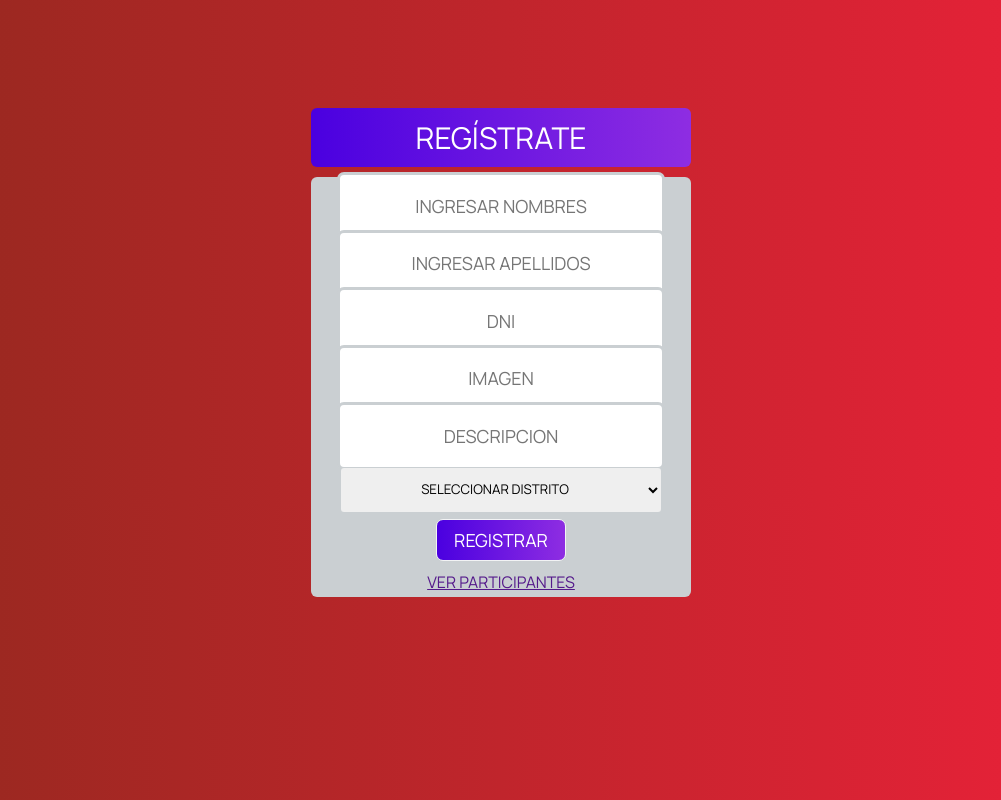
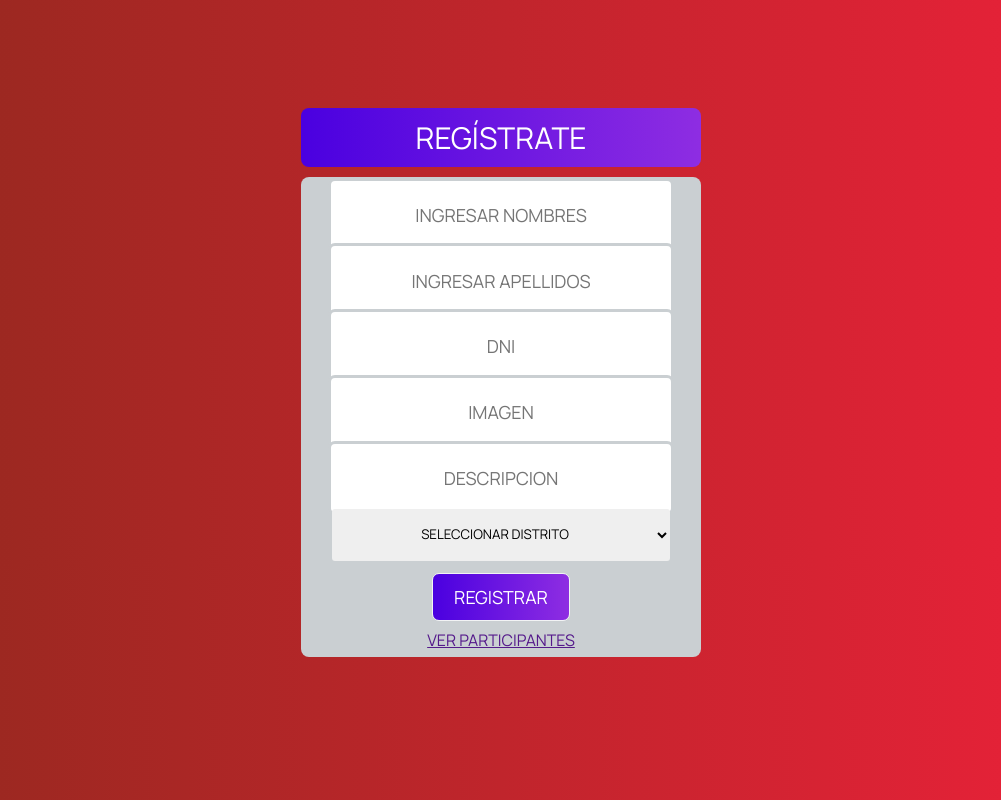
Before and after one commit to InfoChincha/infochincha, a PHP site: page /formulario.php in a window 1280 px wide. Shown: the whole page, without its empty margins (139-1140 px from the left). Run offline with PHP 8.4, Linux system fonts and the light colour scheme; data that the repository does not hold is empty.

Commit message:
....
......

```diff
--- a/estilo.css
+++ b/estilo.css
@@ -10,17 +10,17 @@
 
 		}
 		table{
+			max-width: 400px;
 			margin:auto;
 			position: relative;
 			top:100px;
-			/*background: #4100f7;*/
 			background: #CACFD2;
-
-			width:30%;
-			height: 420px;
-			border-radius: 6px;
+			width:100%;
+			height: 480px;
+			border-radius: 8px;
 		}
 		input{
+			top: 5px;
 			background: white;
 			position: relative;
 			border:solid #CACFD2;
@@ -59,10 +59,12 @@
 
 		}
 		input[type=submit]{
+
 			width:35%;
 			background: #8E2DE2;
 			background: -webkit-linear-gradient(to right, #4A00E0, #8E2DE2);
 			background: linear-gradient(to right, #4A00E0, #8E2DE2);
+			cursor: pointer;
 
 
 			color:white;
@@ -93,7 +95,7 @@
 			text-align: center;
 		}
 		.ganador{
-			width: 30%;
+			max-width: 400px;
 			height: 40%;
 			padding:10px;
 			margin-bottom:10px;
```
